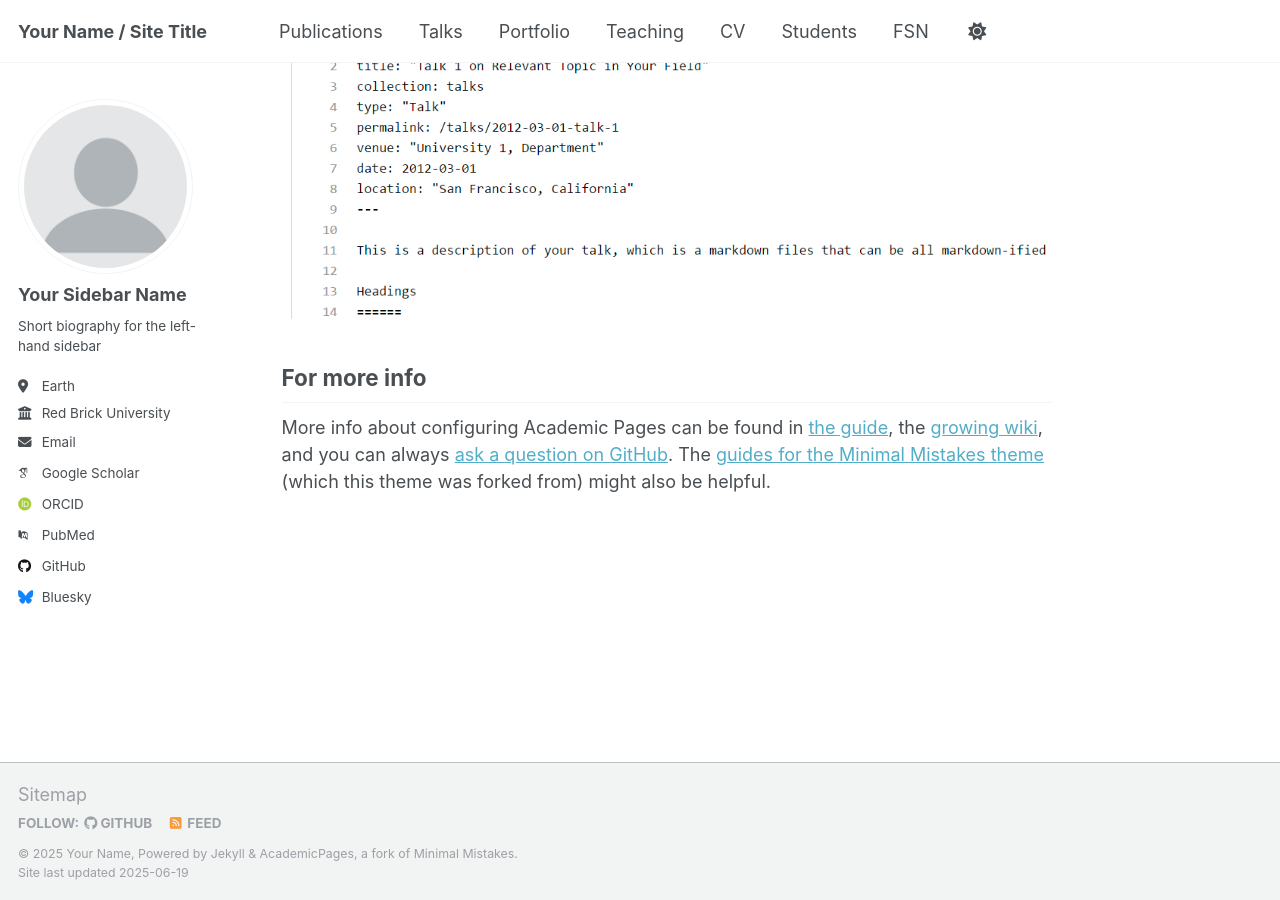
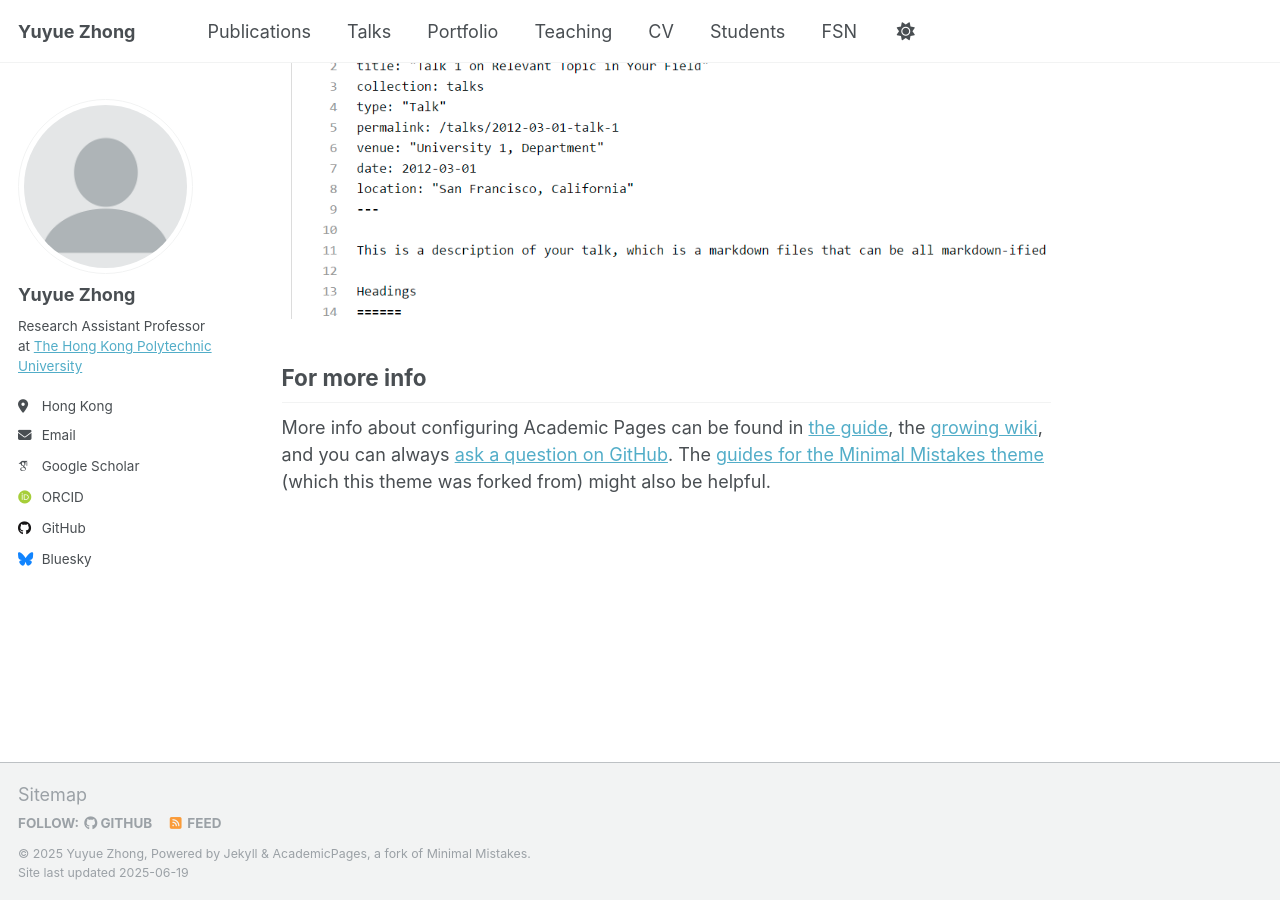
Before and after one commit to Yuyue0221/Yuyue0221.github.io, a Jekyll site: the page built from _pages/about.md, in a window 1280 px wide and 900 px high, scrolled down 2636 px. Built offline with Jekyll 4.4.1, drawn with Linux system fonts in a browser that asks for light colours; some web fonts are replaced.

Commit message:
Update _config.yml

```diff
--- a/_config.yml
+++ b/_config.yml
@@ -9,13 +9,13 @@
 # Basic Site Settings
 locale                   : "en-US"
 site_theme               : "default"
-title                    : "Your Name / Site Title"
+title                    : "Yuyue Zhong"
 title_separator          : "-"
-name                     : &name "Your Name"
+name                     : &name "Yuyue Zhong"
 description              : &description "personal description"
-url                      : https://academicpages.github.io # the base hostname & protocol for your site e.g. "https://[your GitHub username].github.io" or if you already have some other page hosted on Github then use "https://[your GitHub username].github.io/[Your Repo Name]"
+url                      : https://yuyue0221.github.io
 baseurl                  : "" # the subpath of your site, e.g. "/blog"
-repository               : "academicpages/academicpages.github.io"
+repository               : "yuyue0221/https://yuyue0221.github.io "
 
 # Site Author - The following control what appear as part of the author content on the side bar.
 #               If a field is blank the icon and link will not appear, otherwise it will be shown.
@@ -23,22 +23,21 @@ repository               : "academicpages/academicpages.github.io"
 author:
   # Biographic information
   avatar           : "profile.png"
-  name             : "Your Sidebar Name"
+  name             : "Yuyue Zhong"
   pronouns         : # example: "she/her"
-  bio              : "Short biography for the left-hand sidebar"
-  location         : "Earth"
-  employer         : "Red Brick University"
+  bio              : "Research Assistant Professor at <a href='https://www.polyu.edu.hk/'>The Hong Kong Polytechnic University</a>"
+  location         : "Hong Kong"
+  employer         :
   uri              : # URL
-  email            : "none@example.org"
+  email            : "yuyue.zhong@polyu.edu.hk"
 
   # Academic websites
   academia         : # URL
-  arxiv            : # URL - Update with the correct link to your profile
-  googlescholar    : "https://scholar.google.com/citations?user=PS_CX0AAAAAJ"
+  googlescholar    : "https://scholar.google.com.hk/citations?user=UqroHmgAAAAJ&hl=zh-CN"
   impactstory      : # URL
-  orcid            : "http://orcid.org/yourorcidurl"
+  orcid            : "https://orcid.org/0000-0002-5455-1030"
   semantic         : # URL
-  pubmed           : "https://www.ncbi.nlm.nih.gov/pubmed/?term=john+snow"
+  pubmed           :
   researchgate     : # URL
   scopus           : # URL
 
```
